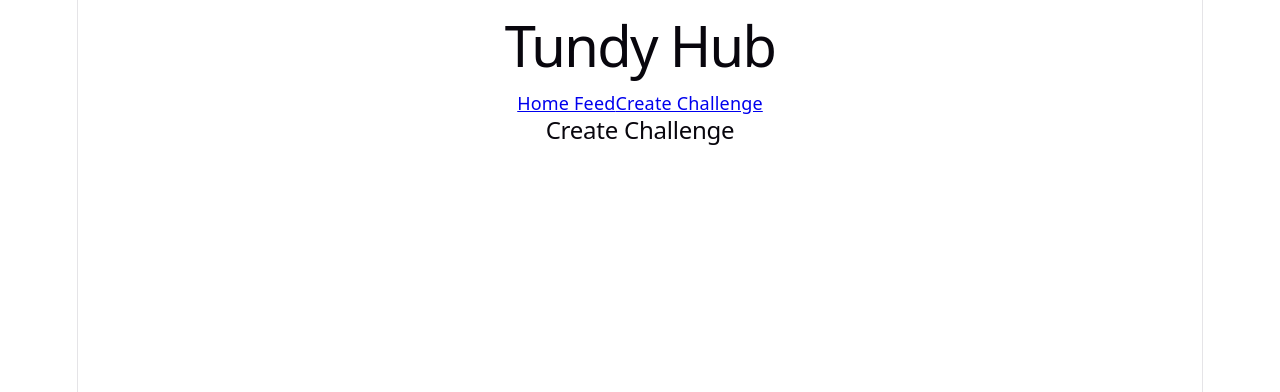
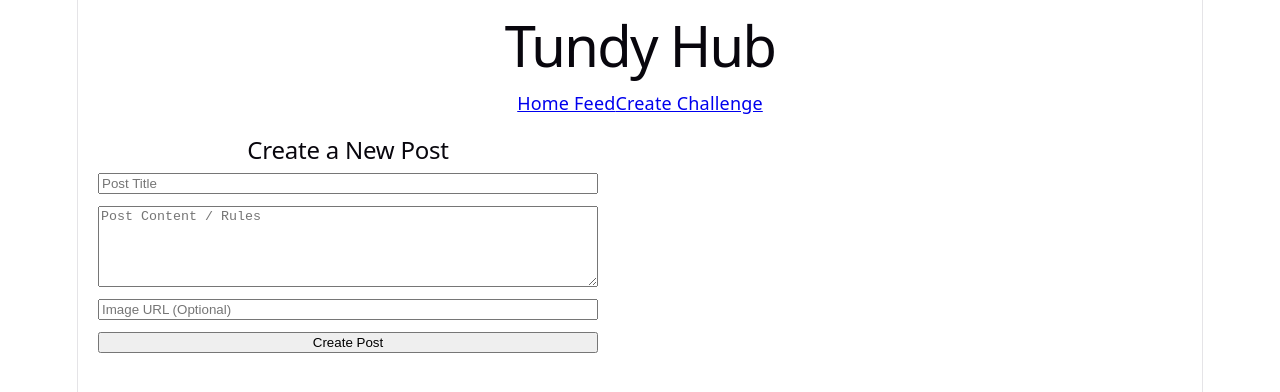
Before and after one commit to kbthepioneer/tundy-hub, a React (Vite) app: page /create in a window 1280 px wide. Shown: the top 392 px of the page. Built offline with nearby package versions, Linux system fonts and the light colour scheme.

Commit message:
feat(feed): integrate Supabase query to fetch and render posts dynamically

```diff
--- a/src/pages/CreatePost.jsx
+++ b/src/pages/CreatePost.jsx
@@ -1,3 +1,63 @@
+import { useState } from 'react'
+import { useNavigate } from 'react-router-dom'
+import { supabase } from '../supabaseClient'
+
 export default function CreatePost() {
-  return <h2>Create Challenge</h2>
+  const [title, setTitle] = useState('')
+  const [content, setContent] = useState('')
+  const [imageUrl, setImageUrl] = useState('')
+  const navigate = useNavigate()
+
+  const handleSubmit = async (e) => {
+    e.preventDefault()
+
+    // Insert new challenge post into Supabase matching your schema
+    const { data, error } = await supabase
+      .from('posts')
+      .insert([
+        {
+          title: title,
+          content: content,
+          image_url: imageUrl || null,
+          upvotes: 0
+        }
+      ])
+
+    if (error) {
+      console.error('Error inserting post:', error)
+      alert('Error creating post: ' + error.message)
+    } else {
+      console.log('Post created successfully:', data)
+      navigate('/') // Redirect to Home Feed
+    }
+  }
+
+  return (
+    <div style={{ padding: '20px', maxWidth: '500px' }}>
+      <h2>Create a New Post</h2>
+      <form onSubmit={handleSubmit} style={{ display: 'flex', flexDirection: 'column', gap: '12px' }}>
+        <input
+          type="text"
+          placeholder="Post Title"
+          value={title}
+          onChange={(e) => setTitle(e.target.value)}
+          required
+        />
+        <textarea
+          placeholder="Post Content / Rules"
+          value={content}
+          onChange={(e) => setContent(e.target.value)}
+          rows="5"
+          required
+        />
+        <input
+          type="url"
+          placeholder="Image URL (Optional)"
+          value={imageUrl}
+          onChange={(e) => setImageUrl(e.target.value)}
+        />
+        <button type="submit">Create Post</button>
+      </form>
+    </div>
+  )
 }
--- a/src/pages/Home.jsx
+++ b/src/pages/Home.jsx
@@ -1,3 +1,66 @@
+import { useEffect, useState } from 'react'
+import { Link } from 'react-router-dom'
+import { supabase } from '../supabaseClient'
+
 export default function Home() {
-  return <h2>Home Feed</h2>
+  const [posts, setPosts] = useState([])
+  const [loading, setLoading] = useState(true)
+
+  useEffect(() => {
+    fetchPosts()
+  }, [])
+
+  const fetchPosts = async () => {
+    // Fetch all posts from Supabase ordered by newest first
+    const { data, error } = await supabase
+      .from('posts')
+      .select('*')
+      .order('created_at', { ascending: false })
+
+    if (error) {
+      console.error('Error fetching posts:', error)
+    } else {
+      setPosts(data)
+    }
+    setLoading(false)
+  }
+
+  if (loading) return <div style={{ padding: '20px' }}>Loading posts...</div>
+
+  return (
+    <div style={{ padding: '20px', maxWidth: '800px' }}>
+      <h2>Home Feed</h2>
+      {posts.length === 0 ? (
+        <p>No posts found. Go create one!</p>
+      ) : (
+        <div style={{ display: 'flex', flexDirection: 'column', gap: '15px' }}>
+          {posts.map((post) => (
+            <div
+              key={post.id}
+              style={{
+                border: '1px solid #ccc',
+                borderRadius: '8px',
+                padding: '15px',
+                textAlign: 'left'
+              }}
+            >
+              <h3>{post.title}</h3>
+              <p>{post.content}</p>
+              {post.image_url && (
+                <img
+                  src={post.image_url}
+                  alt={post.title}
+                  style={{ maxWidth: '100%', maxHeight: '300px', borderRadius: '4px' }}
+                />
+              )}
+              <div style={{ marginTop: '10px', display: 'flex', gap: '15px', alignItems: 'center' }}>
+                <span>👍 {post.upvotes || 0} Upvotes</span>
+                <Link to={`/post/${post.id}`}>View Details</Link>
+              </div>
+            </div>
+          ))}
+        </div>
+      )}
+    </div>
+  )
 }
```
Also changed, not shown: 1 other file (tests, documents, lock files or other folders).
